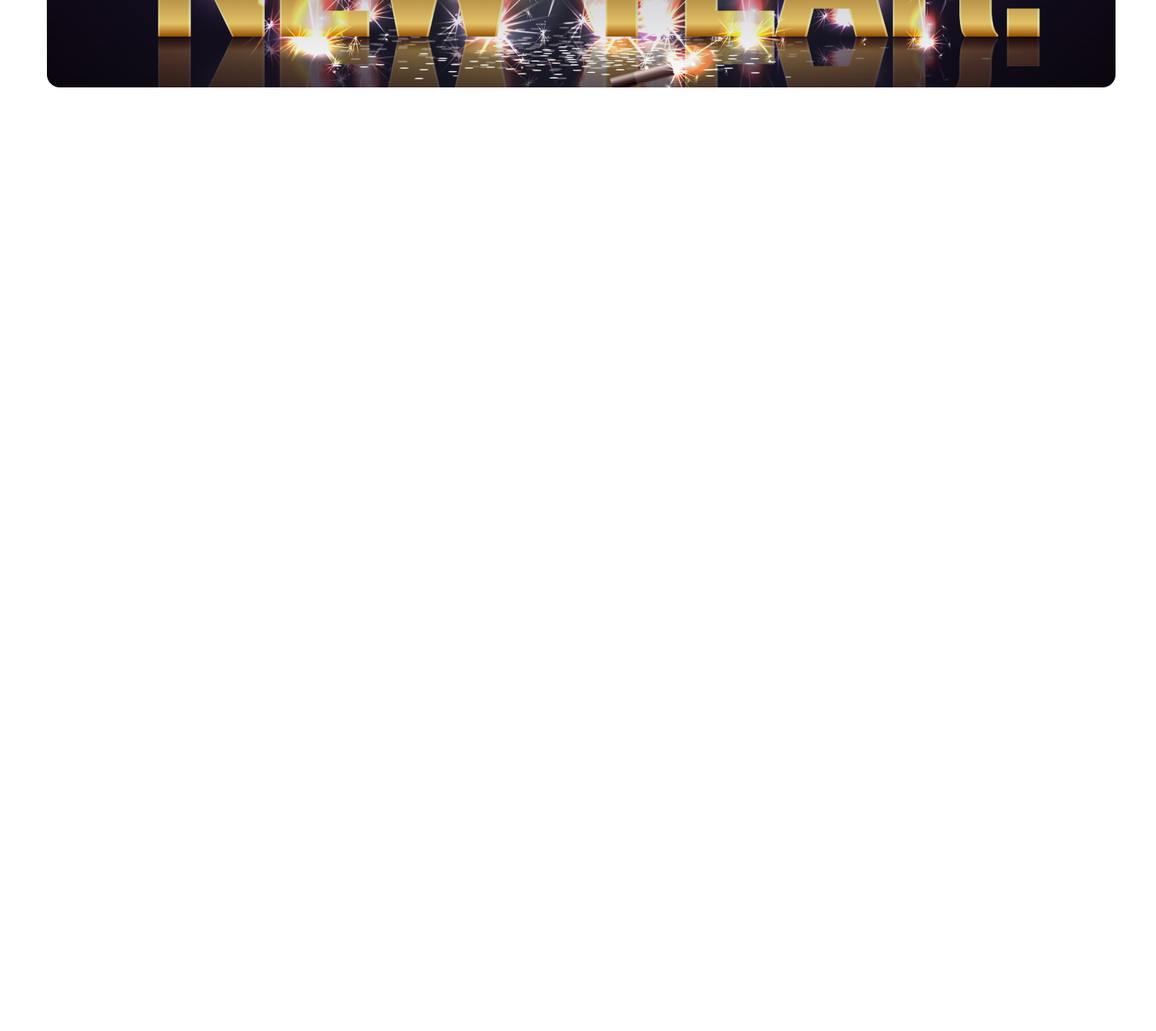
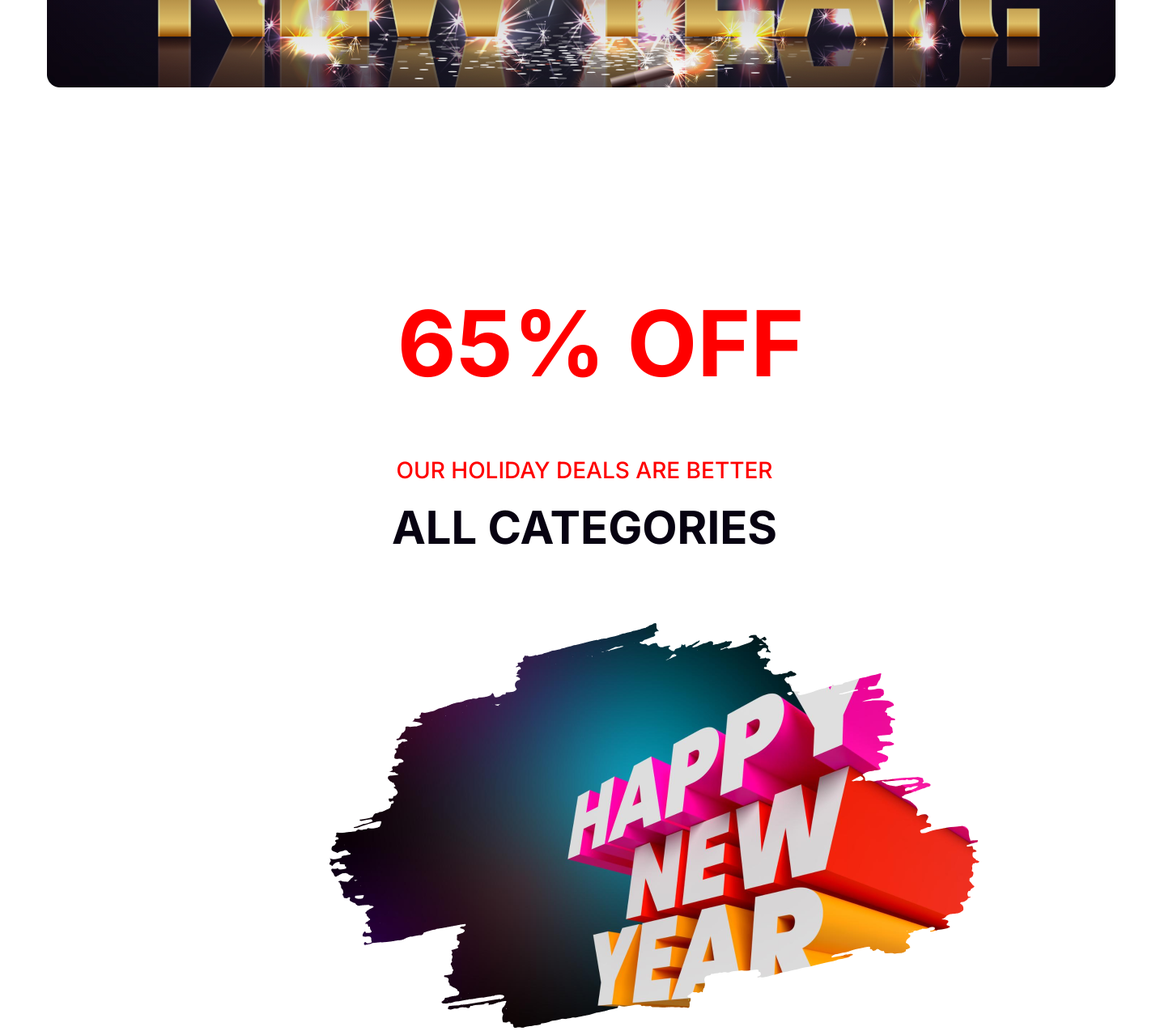
Before and after one commit to mdabualam/B9A1-new-year, a plain HTML site: page index.html in a window 1280 px wide. Shown: the part 500-1774 px from the top of the page at 81% size, 1428 px wide, since content can reach past the window. Before the commit the page ends 800 px from the top, so only its background shows below. Drawn offline with Linux system fonts and the light colour scheme.

Commit message:
section added

```diff
--- a/index.html
+++ b/index.html
@@ -5,10 +5,14 @@
     <meta name="viewport" content="width=device-width, initial-scale=1.0">
     <title>New Year New Mission</title>
     <link rel="stylesheet" href="styles/new_year.css">
+
     <link rel="preconnect" href="https://fonts.googleapis.com">
-
 <link rel="preconnect" href="https://fonts.gstatic.com" crossorigin>
 <link href="https://fonts.googleapis.com/css2?family=Merriweather:ital,wght@0,300;0,400;0,700;0,900;1,300;1,400;1,700;1,900&display=swap" rel="stylesheet">
+
+<link rel="preconnect" href="https://fonts.googleapis.com">
+<link rel="preconnect" href="https://fonts.gstatic.com" crossorigin>
+<link href="https://fonts.googleapis.com/css2?family=Inter:wght@100..900&display=swap" rel="stylesheet">
 
 </head>
 <body>
@@ -31,6 +35,20 @@
     </header>
 
     <main>
+        <container class="offer">
+            <div class="offer-off">
+                <h2>65% OFF</h2>
+            </div>
+            <div class="offer-deals">
+                <p>OUR HOLIDAY DEALS ARE BETTER</p>
+            </div>
+            <div class="offer-categories">
+                <h3>ALL CATEGORIES</h3>
+            </div>
+            <div class="image-new-year">
+                <img src="images/New Year Photo.png" alt="">
+            </div>
+        </container>
 
     </main>
 
--- a/styles/new_year.css
+++ b/styles/new_year.css
@@ -1,7 +1,9 @@
 /* shared styles */
 body {
     font-family: "Merriweather", serif;
+    font-family: "Inter", sans-serif;
     font-optical-sizing: auto;
+    position: absolute;
 }
 
 /* banner style */
@@ -12,7 +14,6 @@ body {
     margin-left: 50px;
     margin-right: 50px;
 
-
 }
 
 .banner-text {
@@ -20,9 +21,9 @@ body {
     position: absolute;
     width: 1320px;
     height: 600px;
-    left: 57px;
+    left: 50px;
     top: 0px;
-    bottom: 50px;
+    bottom: 0px;
     border-radius: 16px;
     background: linear-gradient(180.00deg, rgb(7, 2, 17),rgba(7, 2, 17, 0) 100%);
 }
@@ -44,10 +45,92 @@ body {
     /* Font layout-Celebration */
     color: rgb(255, 255, 255);
     width: 632px;
-    /* margin-top: 30px; */
     margin-left: 340px;
     font-size: 60px;
     font-weight: 900;
     line-height: 95px;
     text-align: center;
 }
+
+/* style for offer */
+.offer{
+    /* offer */
+    position: absolute;
+    width: 802.9px;
+    height: 806px;
+    left: 399px;
+    right: -399px;
+    top: 770px;
+    bottom: 5759px;
+    text-align: center;
+}
+
+.offer-off{
+    /* 65% OFF */
+    width: 570px;
+    height: 107px;
+    left: 600px;
+    right: -600px;
+    top: 270px;
+    bottom: -770px;
+    margin-left: 50px;
+
+    /*offer font style */
+    color: rgb(255, 0, 0);
+    font-family: Inter;
+    font-size: 75px;
+    font-weight: 700;
+    line-height: 107px;
+    letter-spacing: 0%;
+
+}
+
+.offer-deals{
+    /* OUR HOLIDAY DEALS ARE BETTER */
+    width: 510px;
+    height: 29px;
+    left: 602px;
+    right: -602px;
+    top: 925px;
+    bottom: -851px;
+    margin-left: 60px;
+
+    /* deals font style */
+    color: rgb(255, 0, 0);
+    font-family: Inter;
+    font-size: 28px;
+    font-weight: 500;
+    line-height: 150px;
+    letter-spacing: 0%;
+
+}
+
+.offer-categories{
+    /* ALL CATEGORIES */
+    width: 510px;
+    height: 58px;
+    left: 595px;
+    right: -595px;
+    top: 970px;
+    bottom: -925px;
+    margin-left: 60px;
+
+    /* categories font style */
+    color: rgb(7, 2, 17);
+    font-family: Inter;
+    font-size: 48px;
+    font-weight: 700;
+    line-height: 120px;
+    letter-spacing: 0%;
+    margin-bottom: 120px;
+}
+
+.image-new-year{
+    /* Happy New Year*/
+    width: 802.9px;
+    height: 500px;
+    left: 399px;
+    right: -399px;
+    top: 165.28%;
+    bottom: -142.09%;
+}
```
